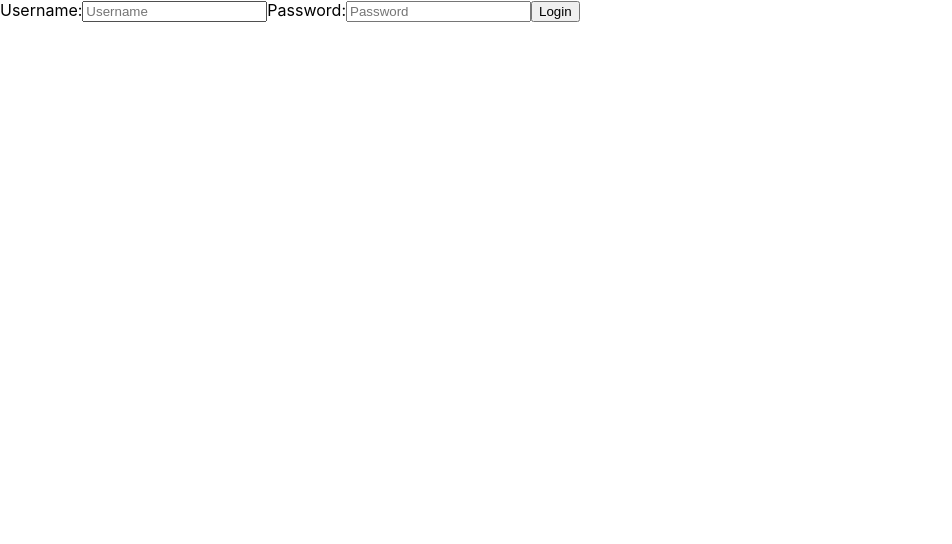
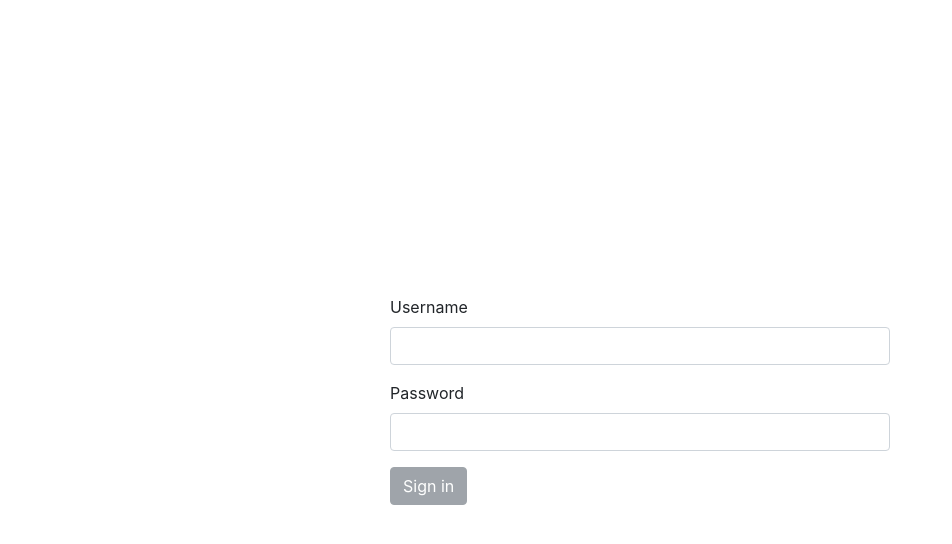
Before and after one commit to pot-luck-planner-2/front-end, a React (Create React App) app: page /login in a window 1280 px wide. Shown: the top 544 px of the page, without its empty margins (0-952 px from the left). Built offline with nearby package versions, Linux system fonts and the light colour scheme.

Commit message:
Added reactstrap/bootstrap and styled login form

```diff
--- a/package.json
+++ b/package.json
@@ -7,10 +7,12 @@
     "@testing-library/react": "^9.5.0",
     "@testing-library/user-event": "^7.2.1",
     "axios": "^0.20.0",
+    "bootstrap": "^4.5.2",
     "react": "^16.13.1",
     "react-dom": "^16.13.1",
     "react-router-dom": "^5.2.0",
     "react-scripts": "3.4.3",
+    "reactstrap": "^8.6.0",
     "yup": "^0.29.3"
   },
   "scripts": {
--- a/src/components/LoginForm.js
+++ b/src/components/LoginForm.js
@@ -1,18 +1,17 @@
-import React, { useState } from 'react';
+import React, { useState, useEffect } from 'react';
 import {useHistory} from 'react-router-dom';
 import axios from 'axios';
 import * as yup from 'yup';
+import { Button, Form, FormGroup, Label, Input, FormFeedback, Alert } from 'reactstrap';
 
 const formSchema = yup.object().shape(
     {
         username: yup
             .string()
-            .required('Must be a valid username')
-            .min(6,'Username is required'),
+            .required('Username is required'),
         password: yup
             .string()
             .required('Password is required')
-            .min(6, 'Password is too short'),
     }
 );
 
@@ -29,7 +28,17 @@ const LoginForm = () => {
         password: '',
     });
 
-    const validate = e => {
+    const [buttonDisabled, setButtonDisabled] = useState(true);
+    const [serverError, setServerError] = useState('');
+
+    useEffect(() => {
+        formSchema.isValid(formState)
+            .then(valid => {
+                setButtonDisabled(!valid);
+            });
+    }, [formState]);
+
+    const validateChange= e => {
         e.persist();
         yup
             .reach(formSchema, e.target.name)
@@ -50,54 +59,69 @@ const LoginForm = () => {
     };
 
     const handleSubmit = e => {
+        setServerError('');
         e.preventDefault();
-        axios
-            .post('https://prettypoppinpotlucks.herokuapp.com/api/login', formState)
+        axios.post('https://prettypoppinpotlucks.herokuapp.com/api/login', formState)
         .then((res) => {
             console.log(res);
 
             localStorage.set('token', res.data.token)
             history.push('/')
         })
-            .catch((err) => console.log(err));
+        .catch((err) => {
+            if(err.response.status === 401){
+                setServerError('Invalid credentials, please try again.');
+            }
+        });
     };
 
     const handleChange = e => {
+        e.persist();
+        validateChange(e);
         setFormState({
             ...formState,
             [e.target.name]: e.target.value,
         });
-        validate(e);
     };
 
     return (
-        <div>
-            <form onSubmit={handleSubmit}>
-                <label htmlFor='username'>Username:</label>
-                <input
-                    id='username'
-                    type='text'
-                    name='username'
-                    value= {formState.username}
+        <div style={{ margin: '0 auto', width: '100%', height: '100vh', display: 'flex', justifyContent: 'center', alignItems: 'center' }}>
+            <div style={{ width: '500px' }}>
+                {serverError && <Alert color='danger'>{serverError}</Alert>}
+                <Form onSubmit={handleSubmit}>
+                    <FormGroup>
+                        <Label for="username">Username</Label>
+                        <Input
+                            type="text"
+                            name="username"
+                            id="username"
+                            value={formState.username}
                             onChange={handleChange}
-                    placeholder='Username'
+                            invalid={errorState.username.length > 0}
                         />
-                {errorState.username.length > 0 ? <p>{errorState.username}</p> : null}
-                <label htmlFor='password'>Password:</label>
-                <input
-                    id='password'
-                    type='password'
-                    name='password'
-                    value= {formState.password}
+                        {errorState.username.length > 0 ? (
+                            <FormFeedback>{errorState.username}</FormFeedback>
+                        ) : null}
+                    </FormGroup>
+                    <FormGroup>
+                        <Label for="examplePassword">Password</Label>
+                        <Input
+                            type="password"
+                            name="password"
+                            id="examplePassword"
+                            value={formState.password}
                             onChange={handleChange}
-                    placeholder='Password'
+                            invalid={errorState.password.length > 0}
                         />
-                {errorState.password.length > 0 ? <p>{errorState.password}</p> : null}
-                <button>Login</button>
-            </form>
+                        {errorState.password.length > 0 ? (
+                            <FormFeedback>{errorState.password}</FormFeedback>
+                        ) : null}
+                    </FormGroup>
+                    <Button disabled={buttonDisabled}>Sign in</Button>
+                </Form>
+            </div>
         </div>
     );
 };
-//hello random comment
 
 export default LoginForm;
--- a/src/index.js
+++ b/src/index.js
@@ -3,6 +3,7 @@ import {BrowserRouter as Router} from 'react-router-dom'
 import ReactDOM from 'react-dom';
 import './index.css';
 import App from './App';
+import 'bootstrap/dist/css/bootstrap.min.css';
 
 ReactDOM.render(
   <Router>
```
Also changed, not shown: 1 other file (tests, documents, lock files or other folders). Lines whose indentation alone changed are shown as unchanged.
